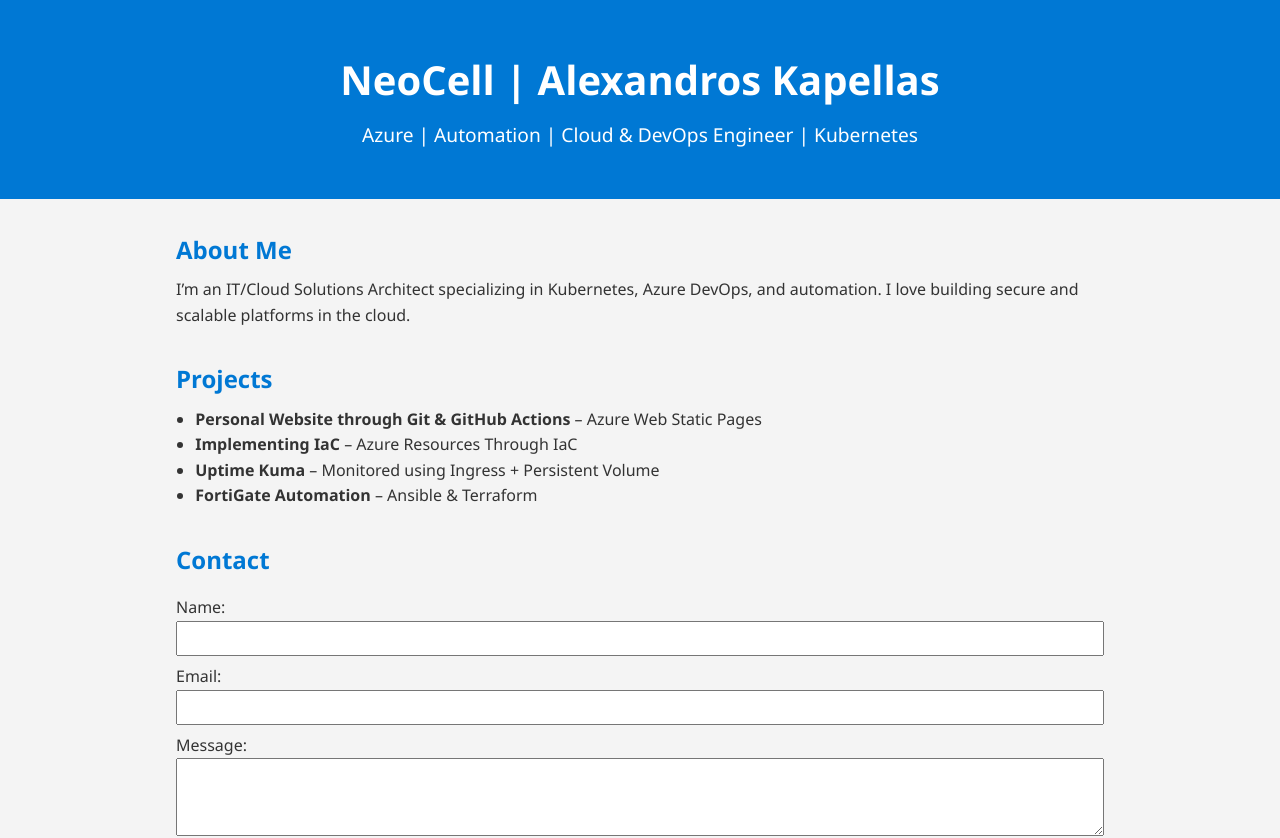
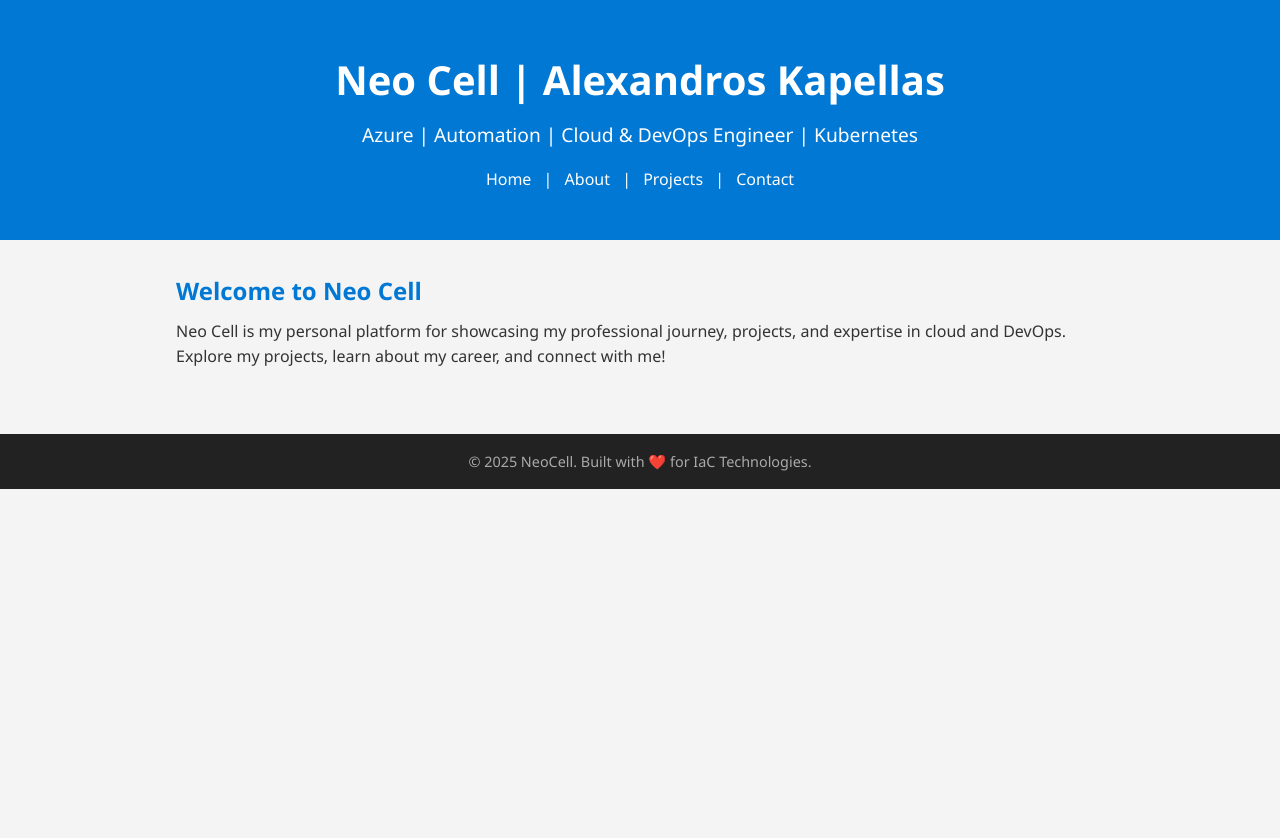
Before and after one commit to m0vida/neocell, a React (Create React App) app in the folder neocell/: page / in a window 1280 px wide. Shown: the top 838 px of the page. After the commit the page ends 800 px from the top, so only its background shows below. Built offline with nearby package versions, Linux system fonts and the light colour scheme.

Commit message:
Upload Night Batch

```diff
--- a/neocell/package.json
+++ b/neocell/package.json
@@ -11,6 +11,7 @@
     "react": "^19.1.0",
     "react-dom": "^19.1.0",
     "react-google-recaptcha": "^3.1.0",
+    "react-router-dom": "^6.30.1",
     "react-scripts": "5.0.1",
     "web-vitals": "^2.1.4"
   },
--- a/neocell/src/App.js
+++ b/neocell/src/App.js
@@ -1,23 +1,30 @@
 import React from 'react';
+import { BrowserRouter as Router, Routes, Route } from 'react-router-dom';
 import './App.css';
 
-import Header from './components/Header';
+
+import Home from './components/Home';
 import AboutMe from './components/AboutMe';
 import Projects from './components/Projects';
 import Contact from './components/Contact';
+import Header from './components/Header';
 import Footer from './components/Footer';
+
 
 function App() {
   return (
-    <>
+    <Router>
       <Header />
       <main>
-        <AboutMe />
-        <Projects />
-        <Contact />
+        <Routes>
+          <Route path="/" element={<Home />} />
+          <Route path="/about" element={<AboutMe />} />
+          <Route path="/projects" element={<Projects />} />
+          <Route path="/contact" element={<Contact />} />
+        </Routes>
       </main>
       <Footer />
-    </>
+    </Router>
   );
 }
 
--- a/neocell/src/components/AboutMe.js
+++ b/neocell/src/components/AboutMe.js
@@ -5,6 +5,8 @@ function AboutMe() {
     <section>
       <h2>About Me</h2>
       <p>
+	    Neo Cell is my personal digital hub, showcasing my professional journey, projects, and expertise in cloud and DevOps technologies. As an evolving platform, Neo Cell serves as a dynamic CV, providing up-to-date information on my career achievements, certifications, and technical skills. It also highlights the projects I’m actively involved in, demonstrating my commitment to innovation and automation.
+		In the future, Neo Cell will expand into a space for knowledge sharing through a blog and community discussions, offering insights into the latest trends and practices in cloud engineering, infrastructure as code, Kubernetes, and beyond.
         I’m an IT/Cloud Solutions Architect specializing in Kubernetes, Azure DevOps, and automation. I love building secure and scalable platforms in the cloud.
       </p>
     </section>
--- a/neocell/src/components/Footer.js
+++ b/neocell/src/components/Footer.js
@@ -3,7 +3,7 @@ import React from 'react';
 function Footer() {
   return (
     <footer>
-      &copy; 2025 Alexandros Kapellas. Built with ❤️ for IaC Technologies.
+      &copy; 2025 NeoCell. Built with ❤️ for IaC Technologies.
     </footer>
   );
 }
--- a/neocell/src/components/Header.js
+++ b/neocell/src/components/Header.js
@@ -1,12 +1,25 @@
 import React from 'react';
+import { Link } from 'react-router-dom';
 
 function Header() {
   return (
     <header>
-      <h1>NeoCell | Alexandros Kapellas</h1>
+      <h1>Neo Cell | Alexandros Kapellas</h1>
       <p>Azure | Automation | Cloud & DevOps Engineer | Kubernetes</p>
+      <nav style={{ marginTop: '1rem' }}>
+        <Link to="/" style={navLinkStyle}>Home</Link> |{" "}
+        <Link to="/about" style={navLinkStyle}>About</Link> |{" "}
+        <Link to="/projects" style={navLinkStyle}>Projects</Link> |{" "}
+        <Link to="/contact" style={navLinkStyle}>Contact</Link>
+      </nav>
     </header>
   );
 }
 
+const navLinkStyle = {
+  color: 'white',
+  textDecoration: 'none',
+  margin: '0 0.5rem',
+};
+
 export default Header;
--- /dev/null
+++ b/neocell/src/components/Home.js
@@ -0,0 +1,12 @@
+function Home() {
+  return (
+    <section>
+      <h2>Welcome to Neo Cell</h2>
+      <p>
+        Neo Cell is my personal platform for showcasing my professional journey, projects, and expertise in cloud and DevOps. Explore my projects, learn about my career, and connect with me!
+      </p>
+    </section>
+  );
+}
+
+export default Home;
--- a/neocell/src/components/Projects.js
+++ b/neocell/src/components/Projects.js
@@ -5,9 +5,9 @@ function Projects() {
     <section>
       <h2>Projects</h2>
       <ul>
-        <li><strong>Personal Website through Git & GitHub Actions</strong> – Azure Web Static Pages</li>
-        <li><strong>Implementing IaC</strong> – Azure Resources Through IaC</li>
-        <li><strong>Uptime Kuma</strong> – Monitored using Ingress + Persistent Volume</li>
+        <li><strong>Personal Website through Git & GitHub Actions</strong> – React & Azure Infrastructure</li>
+        <li><strong>Implementing IaC</strong> – Azure Resources Through IaC Terraform/Ansible</li>
+        <li><strong>Kubernetes Infrastructure</strong> – Several Internal IT Projects</li>
         <li><strong>FortiGate Automation</strong> – Ansible & Terraform</li>
       </ul>
     </section>
```
Also changed, not shown: neocell/src/components/NotFound.js (added, +19 -0 lines), 1 other file (tests, documents, lock files or other folders).
